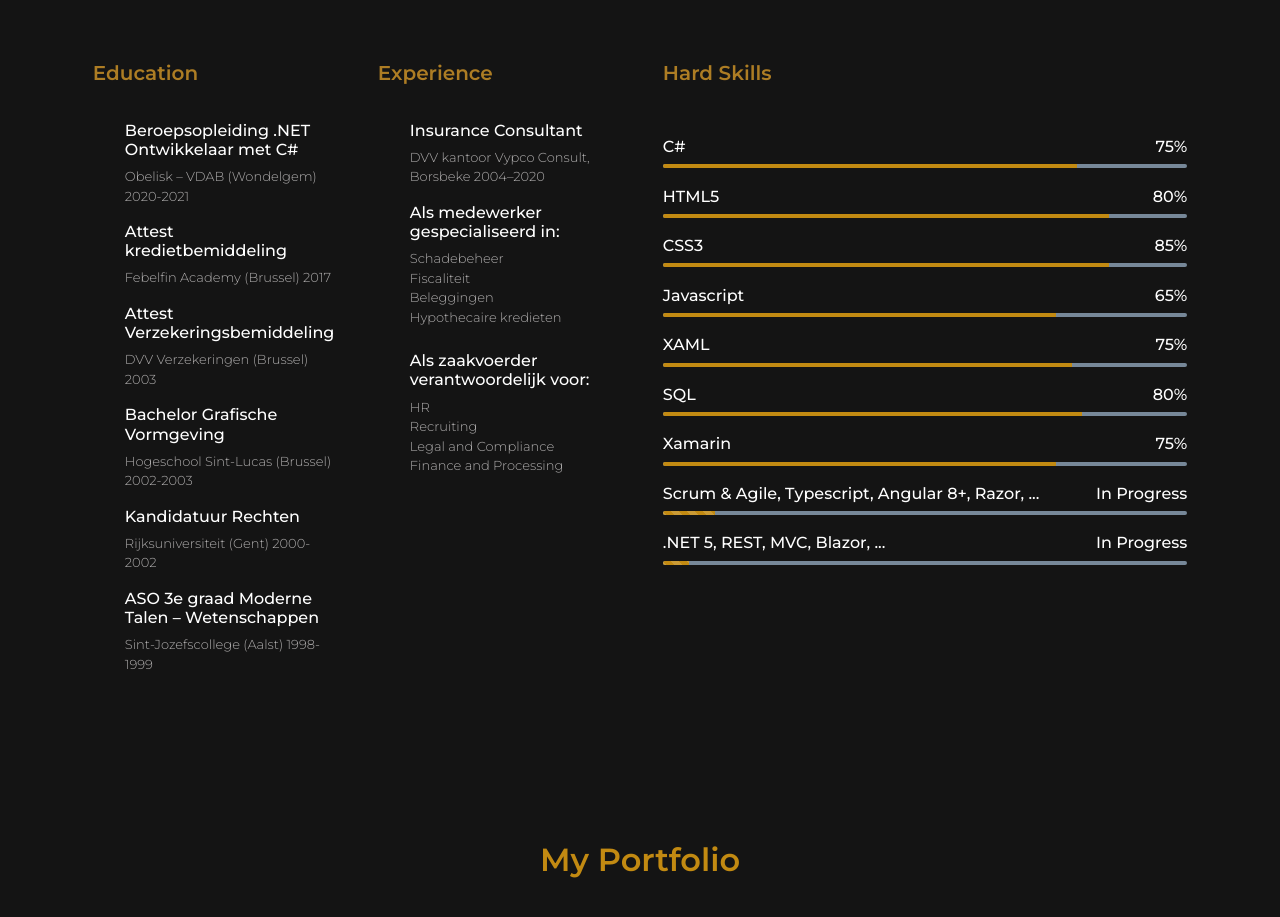
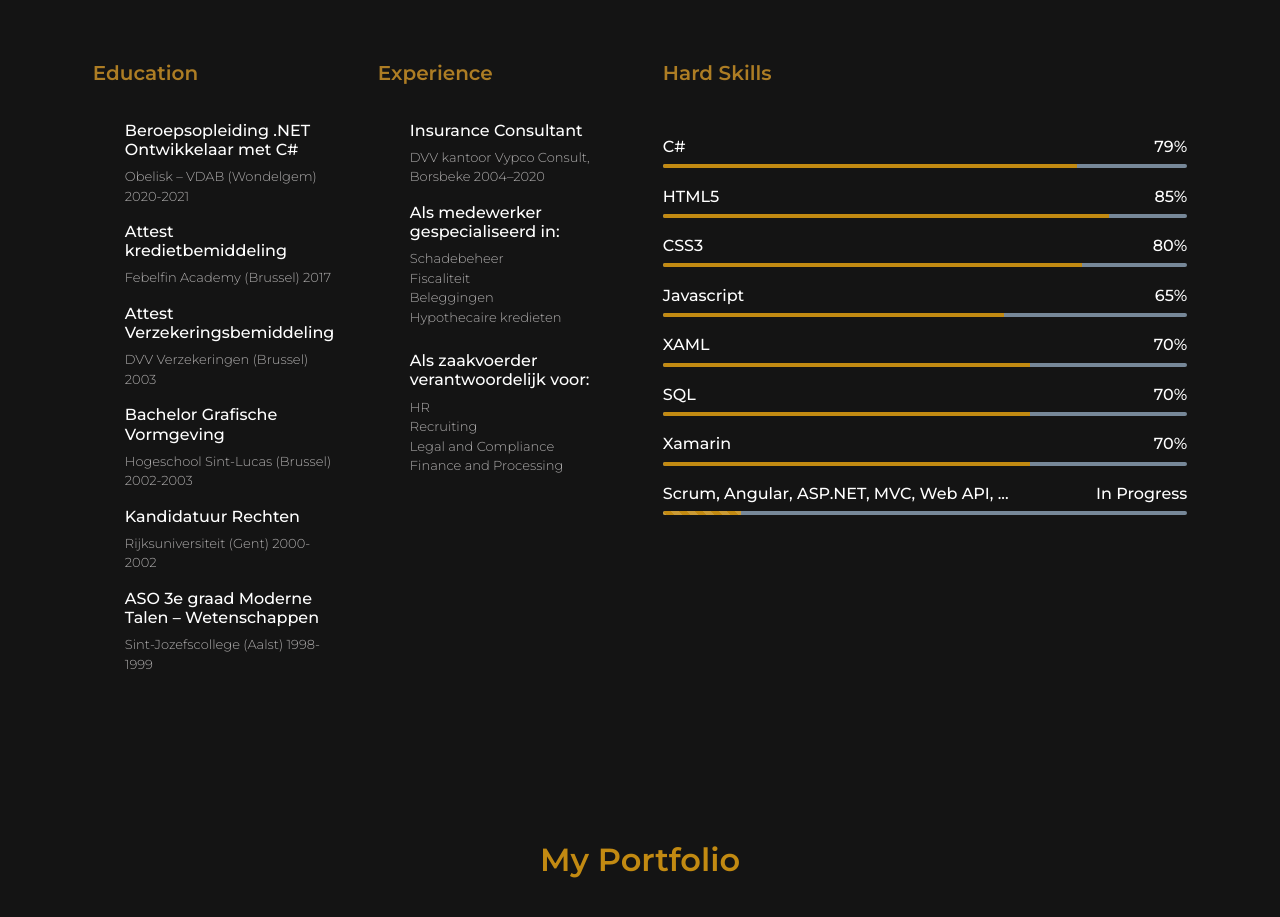
Before and after one commit to Diedericovich/Diedericovich.github.io, a plain HTML site: page index.html in a window 1280 px wide. Shown: the part 1720-2637 px from the top of the page. Drawn offline with nearby package versions, Linux system fonts and the light colour scheme.

Commit message:
update hard skills 2

```diff
--- a/index.html
+++ b/index.html
@@ -333,7 +333,7 @@
           </h5>
           <div class="skill">
             <h6>C#
-              <span>75%</span>
+              <span>79%</span>
             </h6>
             <div class="progress" style="height: 4px;">
               <div class="progress-bar" role="progressbar" style="width: 79%" aria-valuenow="79" aria-valuemin="0"
@@ -342,7 +342,7 @@
           </div>
           <div class="skill">
             <h6>HTML5
-              <span>80%</span>
+              <span>85%</span>
             </h6>
             <div class="progress" style="height: 4px;">
               <div class="progress-bar" role="progressbar" style="width: 85%" aria-valuenow="85" aria-valuemin="0"
@@ -351,10 +351,10 @@
           </div>
           <div class="skill">
             <h6>CSS3
-              <span>85%</span>
+              <span>80%</span>
             </h6>
             <div class="progress" style="height: 4px;">
-              <div class="progress-bar" role="progressbar" style="width: 85%" aria-valuenow="85" aria-valuemin="0"
+              <div class="progress-bar" role="progressbar" style="width: 80%" aria-valuenow="80" aria-valuemin="0"
                 aria-valuemax="100"></div>
             </div>
           </div>
@@ -363,52 +363,43 @@
               <span>65%</span>
             </h6>
             <div class="progress" style="height: 4px;">
-              <div class="progress-bar" role="progressbar" style="width: 75%" aria-valuenow="75" aria-valuemin="0"
+              <div class="progress-bar" role="progressbar" style="width: 65%" aria-valuenow="65" aria-valuemin="0"
                 aria-valuemax="100"></div>
             </div>
           </div>
           <div class="skill">
             <h6>XAML
-              <span>75%</span>
+              <span>70%</span>
             </h6>
             <div class="progress" style="height: 4px;">
-              <div class="progress-bar" role="progressbar" style="width: 78%" aria-valuenow="78" aria-valuemin="0"
+              <div class="progress-bar" role="progressbar" style="width: 70%" aria-valuenow="70" aria-valuemin="0"
                 aria-valuemax="100"></div>
             </div>
           </div>
           <div class="skill">
             <h6>SQL
-              <span>80%</span>
+              <span>70%</span>
             </h6>
             <div class="progress" style="height: 4px;">
-              <div class="progress-bar" role="progressbar" style="width: 80%" aria-valuenow="80" aria-valuemin="0"
+              <div class="progress-bar" role="progressbar" style="width: 70%" aria-valuenow="70" aria-valuemin="0"
                 aria-valuemax="100"></div>
             </div>
           </div>
           <div class="skill">
             <h6> Xamarin
-              <span>75%</span>
+              <span>70%</span>
             </h6>
             <div class="progress" style="height: 4px;">
-              <div class="progress-bar" role="progressbar" style="width: 75%" aria-valuenow="75" aria-valuemin="0" aria-valuemax="100"></div>
+              <div class="progress-bar" role="progressbar" style="width: 70%" aria-valuenow="70" aria-valuemin="0" aria-valuemax="100"></div>
             </div>
           </div>
           <div class="skill">
-            <h6> Scrum & Agile, Typescript, Angular 8+, Razor, ...
+            <h6> Scrum, Angular, ASP.NET, MVC, Web API, ...
               <span>In Progress</span>
             </h6>
             <div class="progress" style="height: 4px;">
-              <div class="progress-bar progress-bar-striped progress-bar-animated" role="progressbar" style="width: 10%"
-                aria-valuenow="10" aria-valuemin="0" aria-valuemax="100"></div>
-            </div>
-          </div>
-          <div class="skill">
-            <h6> .NET 5, REST, MVC, Blazor, ...
-              <span>In Progress</span>
-            </h6>
-            <div class="progress" style="height: 4px;">
-              <div class="progress-bar progress-bar-striped progress-bar-animated" role="progressbar" style="width: 5%"
-                aria-valuenow="5" aria-valuemin="0" aria-valuemax="100"></div>
+              <div class="progress-bar progress-bar-striped progress-bar-animated" role="progressbar" style="width: 15%"
+                aria-valuenow="15" aria-valuemin="0" aria-valuemax="100"></div>
             </div>
           </div>
 
```
